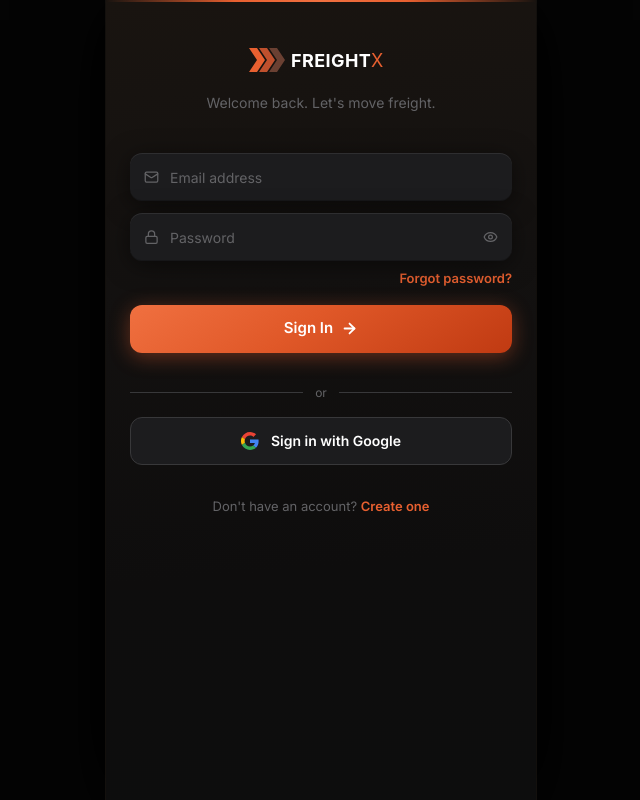
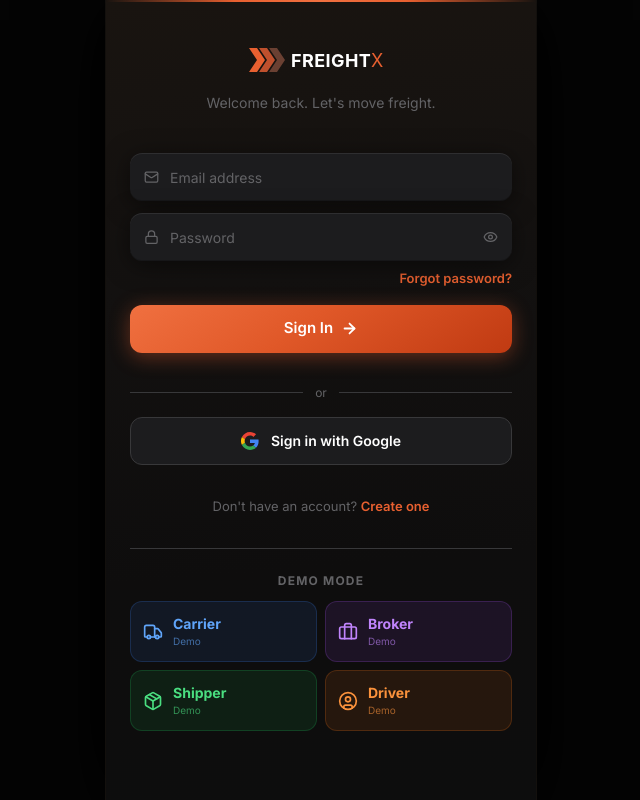
Before and after one commit to erisdothard/DispatchRelay, a React (Vite) app in the folder apps/web/: page /login in a window 1280 px wide. Shown: the whole page, without its empty margins (319-959 px from the left). Built offline with nearby package versions, Linux system fonts and the light colour scheme; no server answers.

Commit message:
feat(auth): add demo mode for role-based walkthrough
Adds enterDemoMode(role) to AuthContext that injects mock user/profile/company
without touching Supabase. Login page shows role picker cards (Carrier, Broker,
Shipper, Driver) for instant access during video demos.

```diff
--- a/apps/web/src/contexts/AuthContext.tsx
+++ b/apps/web/src/contexts/AuthContext.tsx
@@ -33,9 +33,24 @@ interface AuthActions {
   createCompany: (data: CompanyInput) => Promise<{ error: string | null }>;
   updateProfile: (data: Partial<ProfileRow>) => Promise<{ error: string | null }>;
   refreshProfile: () => Promise<void>;
+  /** Demo mode — bypass auth with a mock profile for the given role */
+  enterDemoMode: (role: UserRole) => void;
+  isDemo: boolean;
 }
 
 const AuthContext = createContext<(AuthState & AuthActions) | null>(null);
+
+const DEMO_PROFILES: Record<string, { name: string; email: string; company: string }> = {
+  carrier: {
+    name: 'Marcus Rivera',
+    email: 'carrier@freightx.com',
+    company: 'Rivera Transport Inc',
+  },
+  broker: { name: 'Sarah Chen', email: 'broker@freightx.com', company: 'Apex Freight Solutions' },
+  shipper: { name: 'James Park', email: 'shipper@freightx.com', company: 'Park Manufacturing Co' },
+  driver: { name: 'Carlos Mendez', email: 'driver@freightx.com', company: 'Rivera Transport Inc' },
+  admin: { name: 'Admin User', email: 'admin@freightx.com', company: 'FreightX Platform' },
+};
 
 export function AuthProvider({ children }: { children: React.ReactNode }) {
   const [user, setUser] = useState<User | null>(null);
@@ -43,6 +58,7 @@ export function AuthProvider({ children }: { children: React.ReactNode }) {
   const [company, setCompany] = useState<CompanyRow | null>(null);
   const [session, setSession] = useState<Session | null>(null);
   const [loading, setLoading] = useState(true);
+  const [isDemo, setIsDemo] = useState(false);
 
   const fetchCompany = useCallback(async (profileId: string, role?: string) => {
     // 1. For non-drivers, check owned company first
@@ -174,9 +190,52 @@ export function AuthProvider({ children }: { children: React.ReactNode }) {
   }, []);
 
   const signOut = useCallback(async () => {
-    await supabase.auth.signOut();
+    if (!isDemo) await supabase.auth.signOut();
+    setUser(null);
+    setSession(null);
     setProfile(null);
     setCompany(null);
+    setIsDemo(false);
+  }, [isDemo]);
+
+  const enterDemoMode = useCallback((role: UserRole) => {
+    const demo = DEMO_PROFILES[role] ?? DEMO_PROFILES.carrier;
+    const fakeId = `demo-${role}-${Date.now()}`;
+
+    setUser({ id: fakeId, email: demo.email } as User);
+    setSession({ access_token: 'demo' } as Session);
+    setProfile({
+      id: fakeId,
+      email: demo.email,
+      full_name: demo.name,
+      role,
+      status: 'active',
+      onboarding_complete: true,
+      avatar_url: null,
+      phone: null,
+      phone_verified_at: null,
+      phone_carrier_type: null,
+      carrier_id: null,
+      theme: 'dark',
+      last_known_location: null,
+      last_location_update: null,
+      last_synced_at: null,
+      current_duty_status: null,
+      duty_status_updated_at: null,
+      created_at: new Date().toISOString(),
+      updated_at: new Date().toISOString(),
+    } as ProfileRow);
+    setCompany({
+      id: `demo-company-${role}`,
+      owner_id: fakeId,
+      name: demo.company,
+      type: role === 'driver' ? 'carrier' : role,
+      mc_number: 'MC-123456',
+      dot_number: 'DOT-789012',
+      status: 'active',
+    } as unknown as CompanyRow);
+    setIsDemo(true);
+    setLoading(false);
   }, []);
 
   /**
@@ -238,6 +297,8 @@ export function AuthProvider({ children }: { children: React.ReactNode }) {
         createCompany,
         updateProfile,
         refreshProfile,
+        enterDemoMode,
+        isDemo,
       }}
     >
       {children}
--- a/apps/web/src/pages/login.tsx
+++ b/apps/web/src/pages/login.tsx
@@ -1,8 +1,19 @@
 import { useState, useEffect } from 'react';
 import { useNavigate } from 'react-router-dom';
-import { Mail, Lock, Eye, EyeOff, ArrowRight } from 'lucide-react';
+import {
+  Mail,
+  Lock,
+  Eye,
+  EyeOff,
+  ArrowRight,
+  Truck,
+  Briefcase,
+  Package,
+  UserCircle,
+} from 'lucide-react';
 import { IOSStatusBar } from '@/shared/components/ios-status-bar';
 import { useAuth } from '@/contexts/AuthContext';
+import type { UserRole } from '@/lib/database.types';
 
 const ROLE_ROUTES: Record<string, string> = {
   carrier: '/carrier',
@@ -21,7 +32,7 @@ export default function LoginPage() {
   const [awaitingProfile, setAwaitingProfile] = useState(false);
 
   const navigate = useNavigate();
-  const { signIn, signInWithGoogle, profile } = useAuth();
+  const { signIn, signInWithGoogle, profile, enterDemoMode } = useAuth();
 
   // Once profile loads after sign-in, navigate to the correct dashboard
   useEffect(() => {
@@ -166,6 +177,58 @@ export default function LoginPage() {
           Create one
         </button>
       </p>
+
+      {/* Demo Mode */}
+      <div className="mt-8 pt-6 border-t border-fx-border">
+        <p className="text-xs text-fx-text-dim text-center mb-3 uppercase tracking-widest font-bold">
+          Demo Mode
+        </p>
+        <div className="grid grid-cols-2 gap-2">
+          {(
+            [
+              {
+                role: 'carrier' as UserRole,
+                label: 'Carrier',
+                icon: <Truck size={20} />,
+                color: 'text-blue-400 bg-blue-500/10 border-blue-500/20',
+              },
+              {
+                role: 'broker' as UserRole,
+                label: 'Broker',
+                icon: <Briefcase size={20} />,
+                color: 'text-purple-400 bg-purple-500/10 border-purple-500/20',
+              },
+              {
+                role: 'shipper' as UserRole,
+                label: 'Shipper',
+                icon: <Package size={20} />,
+                color: 'text-green-400 bg-green-500/10 border-green-500/20',
+              },
+              {
+                role: 'driver' as UserRole,
+                label: 'Driver',
+                icon: <UserCircle size={20} />,
+                color: 'text-orange-400 bg-orange-500/10 border-orange-500/20',
+              },
+            ] as const
+          ).map(({ role, label, icon, color }) => (
+            <button
+              key={role}
+              onClick={() => {
+                enterDemoMode(role);
+                navigate(ROLE_ROUTES[role], { replace: true });
+              }}
+              className={`flex items-center gap-2.5 rounded-xl border px-3 py-3 text-left transition-all active:scale-95 ${color}`}
+            >
+              {icon}
+              <div>
+                <p className="text-sm font-bold">{label}</p>
+                <p className="text-[10px] opacity-60">Demo</p>
+              </div>
+            </button>
+          ))}
+        </div>
+      </div>
     </div>
   );
 }
```
